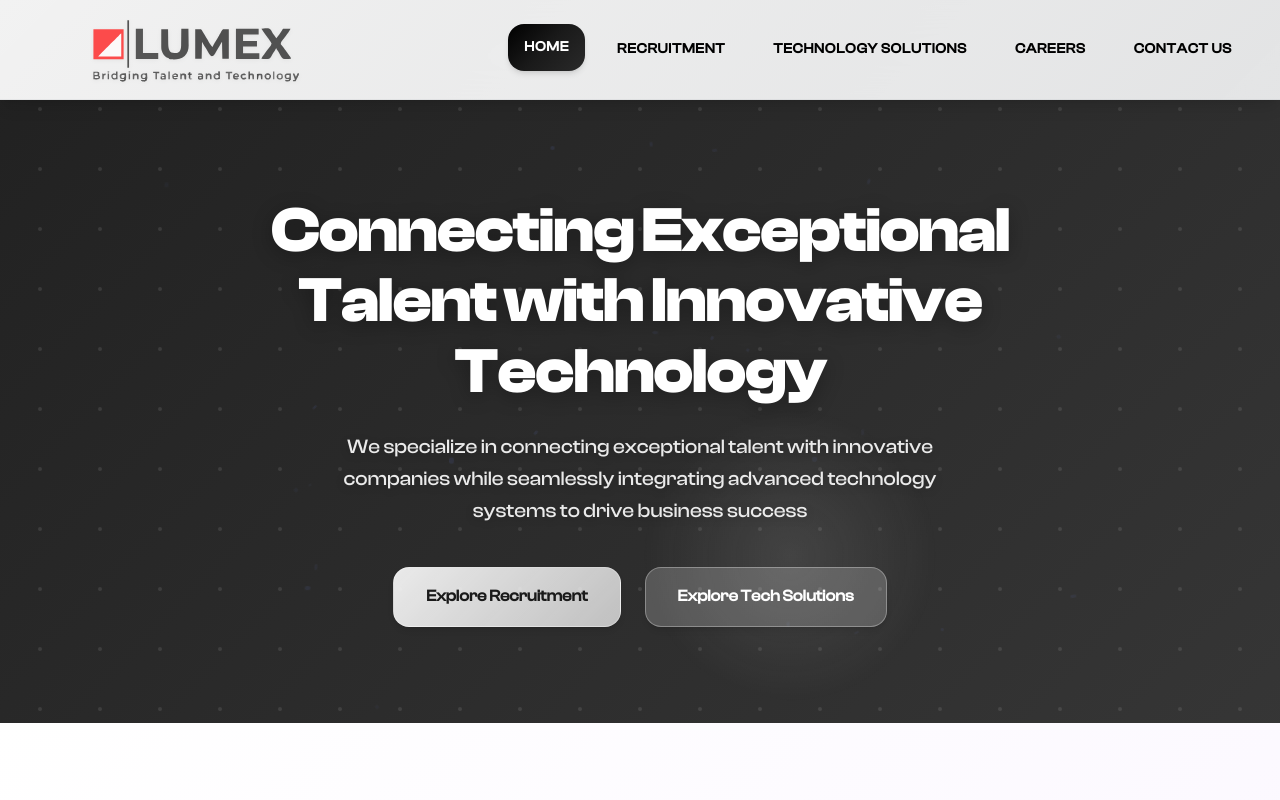
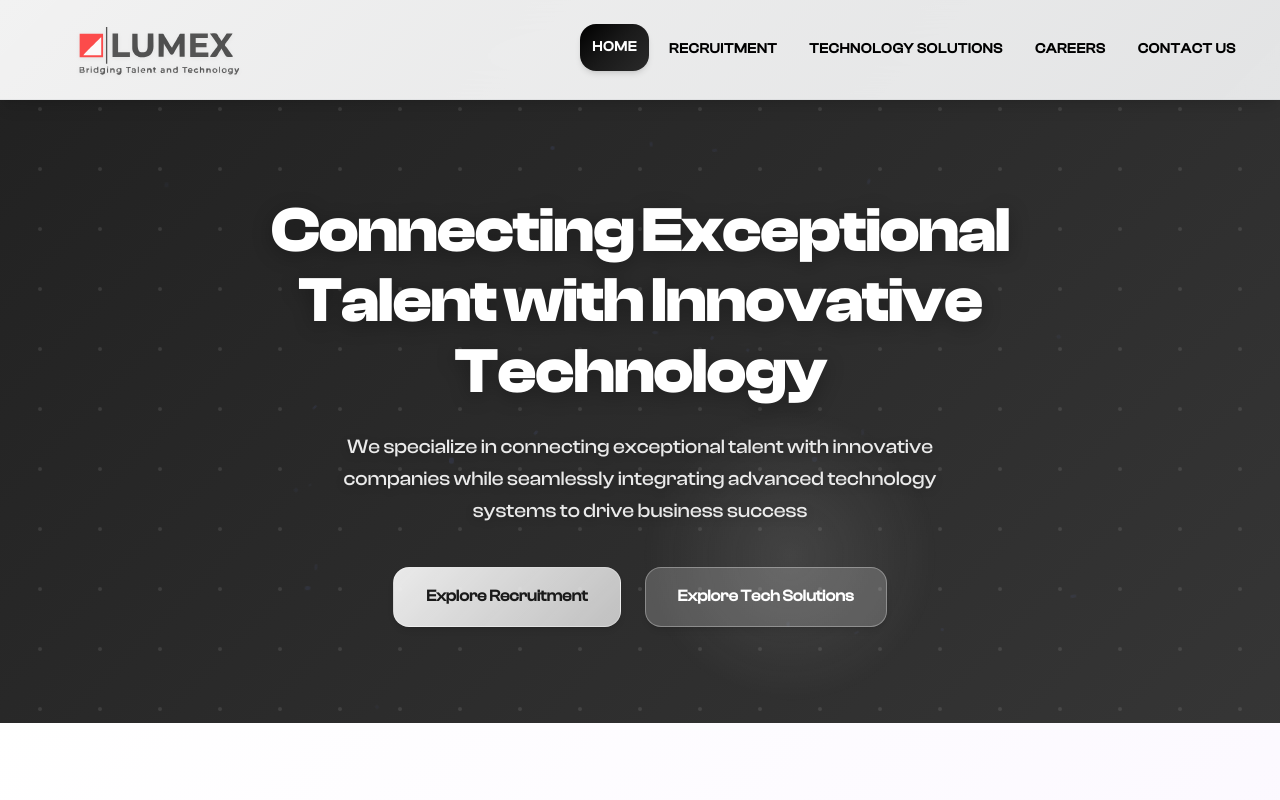
Before and after one commit to manibhushan/lumex-web, a Vue app: page / in a window 1280 px wide. Shown: the top 800 px of the page. Built offline with nearby package versions, Linux system fonts and the light colour scheme.

Commit message:
update nav items

```diff
--- a/src/components/navigation/navigation.css
+++ b/src/components/navigation/navigation.css
@@ -43,9 +43,9 @@
 }
 
 .nav__logo-svg {
-  height: 180px;
+  height: 140px;
   width: auto;
-  max-width: 750px;
+  max-width: 650px;
   transition: all var(--transition-base);
   filter: drop-shadow(0 1px 2px rgba(0, 0, 0, 0.05));
 }
@@ -114,7 +114,7 @@
 @media (min-width: 768px) {
   .nav__menu {
     display: flex;
-    gap: var(--spacing-4);
+    gap: var(--spacing-2);
     margin-left: auto;
   }
 }
@@ -127,7 +127,7 @@
   color: var(--color-black);
   text-decoration: none;
   font-weight: 600;
-  padding: var(--spacing-3) var(--spacing-4);
+  padding: var(--spacing-3) var(--spacing-3);
   border-radius: var(--border-radius-xl);
   transition: all var(--transition-base);
   position: relative;
```
